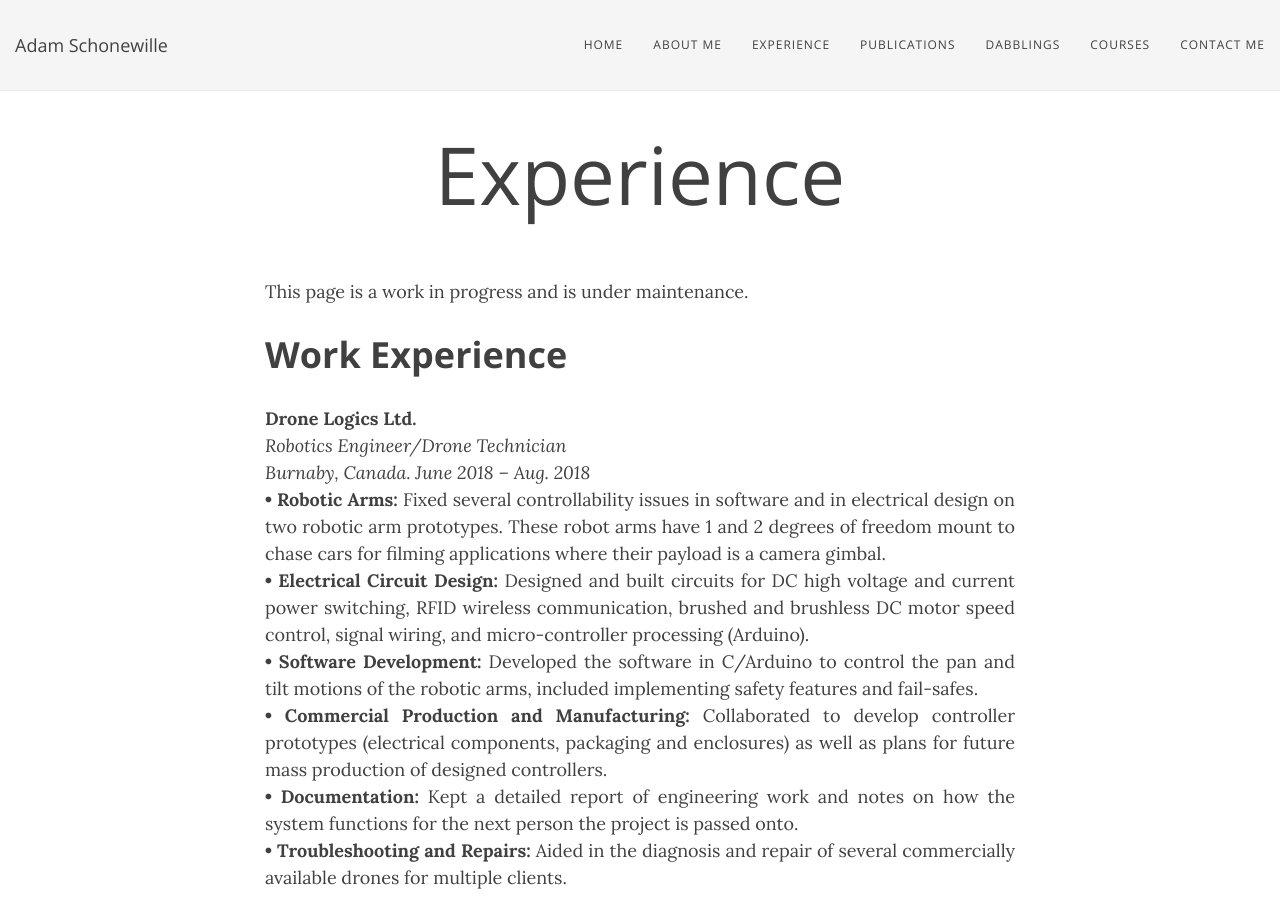
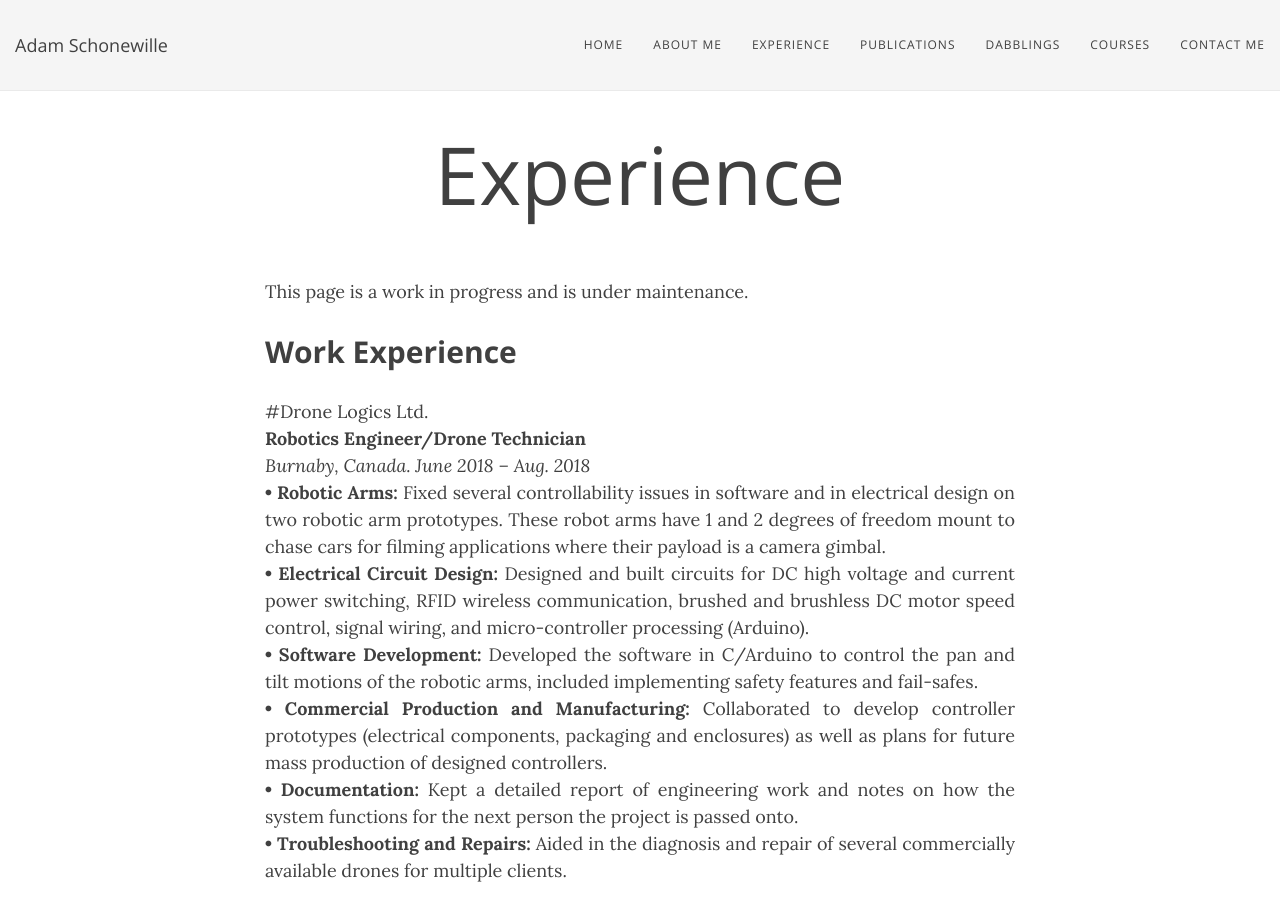
Before and after one commit to adamschonewille/adamschonewille.github.io, a Jekyll site: the page built from experience.md, in a window 1280 px wide and 900 px high. Built offline with Jekyll 4.4.1, drawn with Linux system fonts in a browser that asks for light colours; nearby versions of some CDN libraries.

```diff
--- a/experience.md
+++ b/experience.md
@@ -4,10 +4,10 @@ title: Experience
 subtitle:
 ---
 This page is a work in progress and is under maintenance.
-# **Work Experience**
+## **Work Experience**
 
-**Drone Logics Ltd.**<br/>
-*Robotics Engineer/Drone Technician*<br/>
+#Drone Logics Ltd.<br/>
+**Robotics Engineer/Drone Technician**<br/>
 *Burnaby, Canada.     June 2018 – Aug. 2018*<br/>
 **• Robotic Arms:** Fixed several controllability issues in software and in electrical design on two robotic arm prototypes. These robot
 arms have 1 and 2 degrees of freedom mount to chase cars for filming applications where their payload is a camera gimbal.<br/>
@@ -17,9 +17,9 @@ arms have 1 and 2 degrees of freedom mount to chase cars for filming application
 **• Documentation:** Kept a detailed report of engineering work and notes on how the system functions for the next person the project is passed onto.<br/>
 **• Troubleshooting and Repairs:** Aided in the diagnosis and repair of several commercially available drones for multiple clients.<br/><br/>
 
-**University of British Columbia – Faculty of Applied Science**
-*Robotics Teaching Assistant*
-*Vancouver, Canada.     May 2018 – Aug. 2018*
+**University of British Columbia – Faculty of Applied Science**<br/>
+*Robotics Teaching Assistant*<br/>
+*Vancouver, Canada.     May 2018 – Aug. 2018*<br/>
 **About:** The ENPH 253 summer course is a rigorous 4 month course where students design, fabricate, and test prototype autonomous robots to compete against their peers in a competition at a end of course. Students design and build their own motor controller circuits, filters, IR detection circuits, power distribution circuits, as well as constructing everything from the robots chassis to wheels and appendages. Students have access to a variety of tools and materials, utilizing a water jet cutter, laser cutter, 3D printers, drill press, mills, lathe, and power tools to build their robots.<br/>
 
 **• Troubleshooting:** Helped students debug their circuits when they broke or worked unexpectedly. Provided guidance in electrical changes and improvements. Analyzed student’s code to help fix electrical problems. Showed students the microcontroller electrical schematics to show them how to solve their problems.<br/>
```
